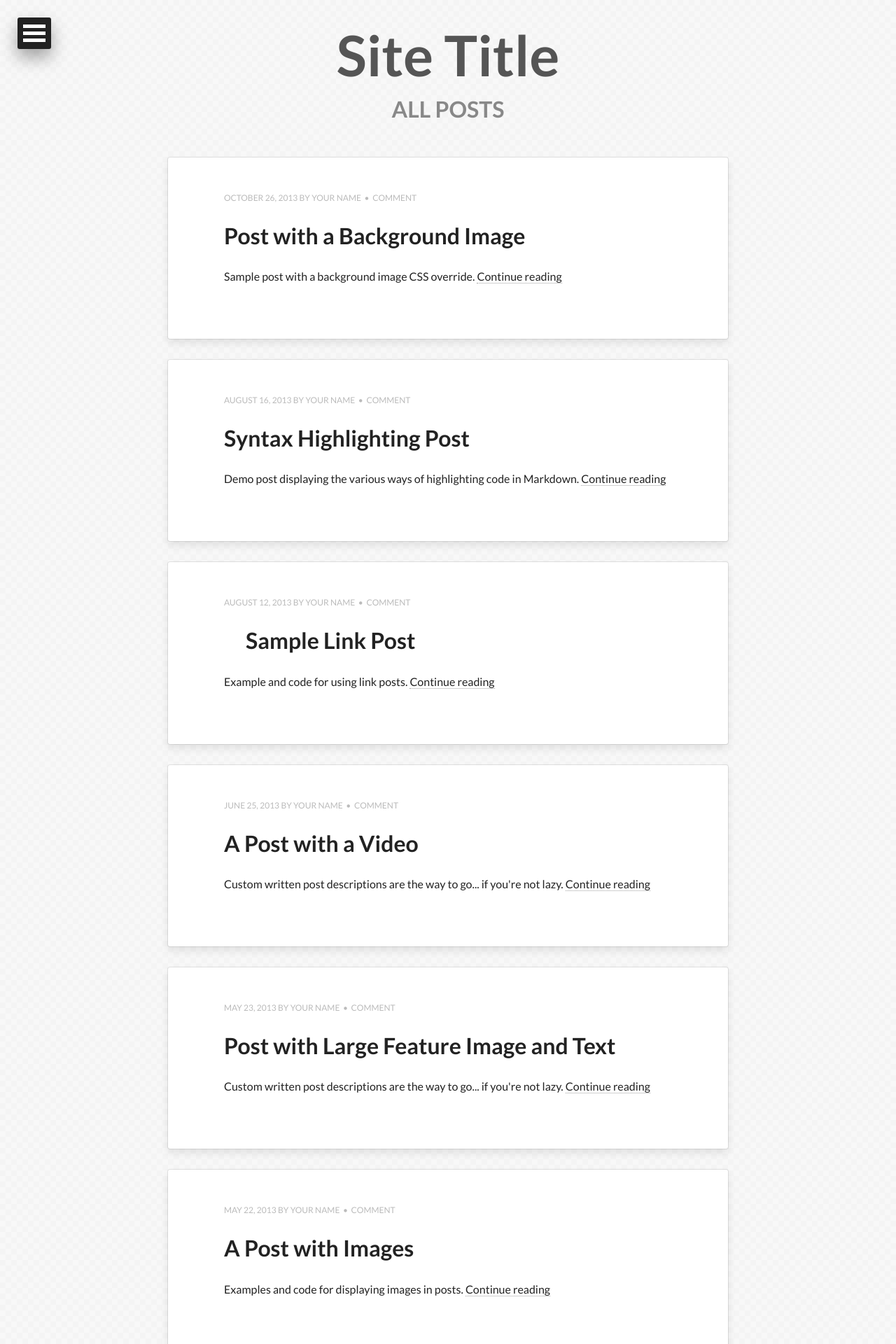
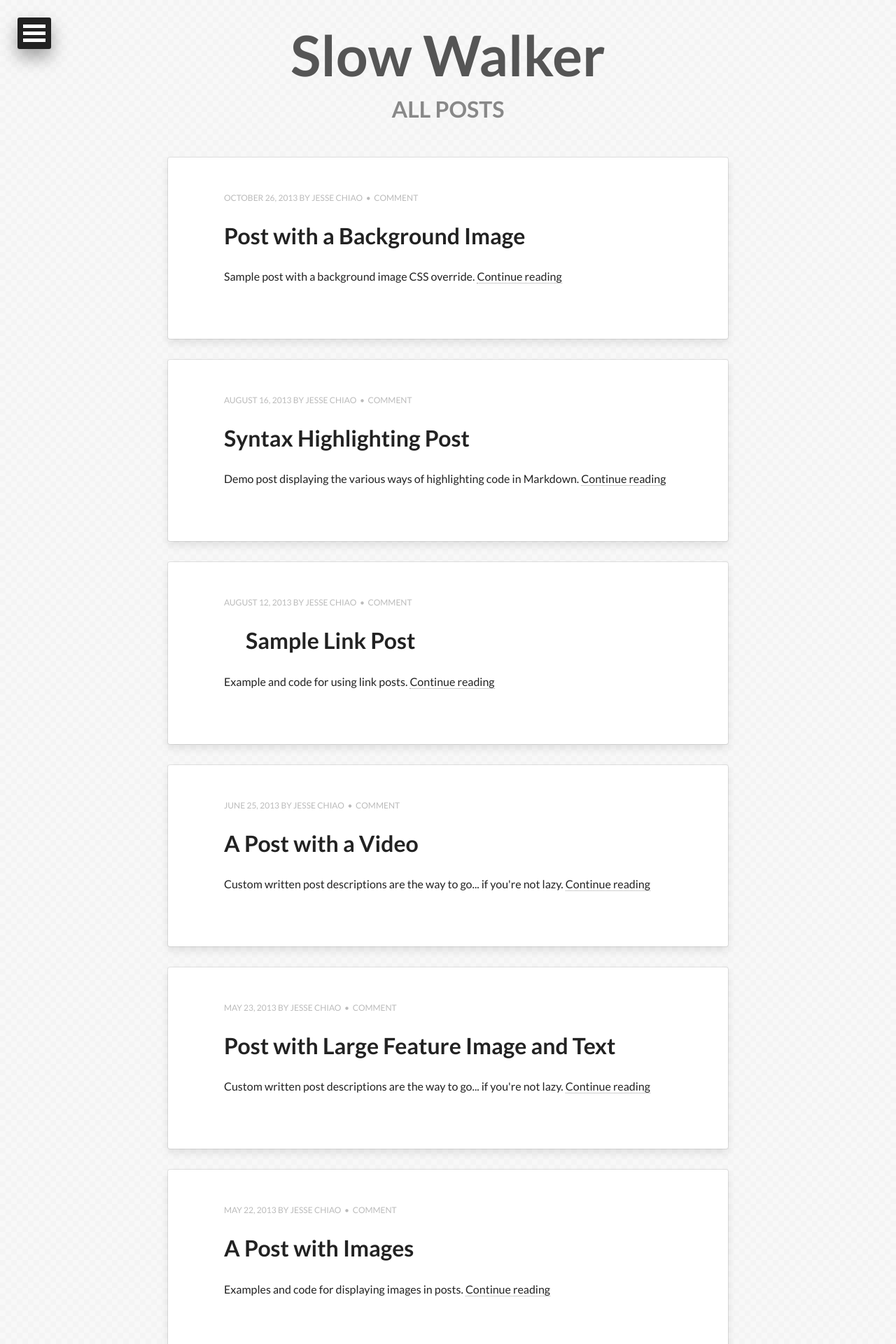
Before and after one commit to jessechiao/jessechiao.github.io, a Jekyll site: the page built from archive.html, in a window 1280 px wide. Shown: the top 1920 px of the page at 70% size. Built offline with Jekyll 4.4.1, drawn with Linux system fonts in a browser that asks for light colours; nearby versions of some CDN libraries; some of the changed text lies outside the part shown.

Commit message:
update _config.yml

```diff
--- a/_config.yml
+++ b/_config.yml
@@ -1,19 +1,20 @@
-title:            Site Title
-description:      Describe your website here.
+title:            Slow Walker
+description:      "I am a slow walker, but I never walk backwards."
 disqus_shortname: jessechiao
 #Your site's domain goes here. Leave localhost server or blank when working locally.
+url:              http://chiao.me
 #url:              http://localhost:4000
-url:              http://jessechiao.github.io
+#url:              http://jessechiao.github.io
 
 # Owner/author information
 owner:
-  name:           Your Name
+  name:           Jesse Chiao
   avatar:         avatar.jpg
-  bio:            "Your bio goes here. It shouldn't be super long but a good two sentences or two should suffice."
-  email:          you@email.com
+  bio:            "I am a slow walker, but I never walk backwards."
+  email:          jessechiao@gmail.com
   # Social networking links used in footer. Update and remove as you like.
-  twitter:
-  facebook:
+  twitter:        jessechiao
+  facebook:       jesse.chiao
   github:
   stackexchange:
   linkedin:
```
